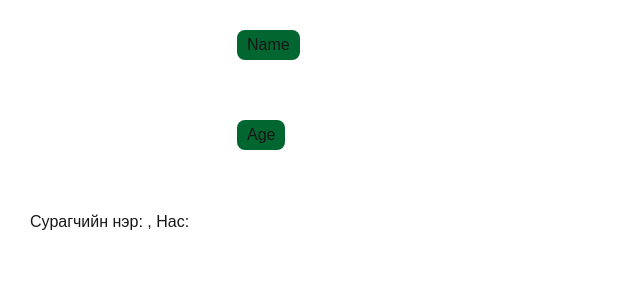
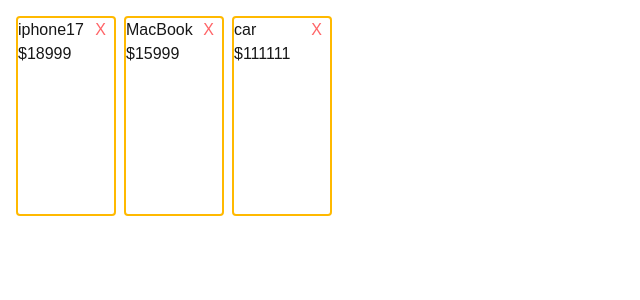
Before and after one commit to Z1CoL/TO-DO, a Next.js app in the folder to-do/: page /test1 in a window 1280 px wide. Shown: the top 300 px of the page, without its empty margins (0-640 px from the left). Built offline with nearby package versions, Linux system fonts and the light colour scheme.

Commit message:
new zuils uzeed turshij uzmeer bn

```diff
--- a/to-do/src/app/test1/page.jsx
+++ b/to-do/src/app/test1/page.jsx
@@ -1,15 +1,71 @@
+"use client";
 import Image from "next/image";
+import { useState } from "react";
 import { GreedBut } from "@/components1/props";
 import { Sol1 } from "@/components1/props";
 import { Sol2 } from "@/components1/props";
 import { Sol3 } from "@/components1/props";
 import { Sol4 } from "@/components1/props";
 import { Sol5 } from "@/components1/props";
+import { AddProduct } from "@/components1/props";
+import { ProductCard } from "@/components1/props2";
 
-export default function Greed() {
+// export default function Greed() {
+//   return (
+//     <div>
+//       <Sol4></Sol4>
+//     </div>
+//   );
+// }
+
+// const Page = () => {
+//   const [inputVal, setInputVal] = useState("");
+//   const [displayText, setDisplayText] = useState("");
+
+//   const inputChangeHandler = (e) => {
+//     setInputVal(e.target.value);
+//   };
+
+//   const clickHandler = () => {
+//     setDisplayText(inputVal);
+//   };
+
+//   return (
+//     <ControlledInput
+//       inputVal={inputVal}
+//       inputChangeHandler={inputChangeHandler}
+//       clickHandler={clickHandler}
+//       displayText={displayText}
+//     />
+//   );
+// };
+
+// export default Page;
+
+const data = [
+  {
+    name: "iphone17",
+    price: 18999,
+  },
+  {
+    name: "MacBook",
+    price: 15999,
+  },
+  {
+    name: "car",
+    price: 111111,
+  },
+];
+
+const Page = () => {
+  const [products, setProducts] = useState(data);
   return (
-    <div>
-      <Sol4></Sol4>
+    <div className="p-4 flex gap-2 flex-wrap">
+      {products.map((product) => {
+        return <ProductCard key={product.name} product={product} />;
+      })}
     </div>
   );
-}
+};
+
+export default Page;
--- a/to-do/src/components1/props.jsx
+++ b/to-do/src/components1/props.jsx
@@ -162,6 +162,39 @@
 }
 
 export function sol5() {
-    const [,] = useState()
-    const [] = useState
+  const [,] = useState();
+  const [] = useState;
 }
+
+export const AddProduct = (props) => {
+  const { prodAddHandler } = props;
+  const [name, setName] = useState("");
+  const [price, setPrice] = useState(0);
+  const nameChangeHandler = (e) => {
+    setName(e.target.value);
+  };
+  const priceChangeHandler = (e) => {
+    setPrice(Number(e.target.value));
+  };
+  return (
+    <div>
+      <input
+        value={name}
+        onChange={nameChangeHandler}
+        type="text"
+        placeholder="name"
+        className="border-2"
+      />
+      <input
+        value={price}
+        onChange={priceChangeHandler}
+        type="number"
+        placeholder="price"
+        className="border-2"
+      />
+      <button onClick={() => prodAddHandler(name, price)} className="border-2">
+        Add
+      </button>
+    </div>
+  );
+};
--- /dev/null
+++ b/to-do/src/components1/props2.jsx
@@ -0,0 +1,17 @@
+import React from "react";
+
+export const ProductCard = (props) => {
+  const { product, handleRemoveProd } = props;
+  return (
+    <div className="relative w-[100px] h-[200px] border-2 border-amber-400 rounded">
+      <p
+        onClick={() => handleRemoveProd(product.id)}
+        className="absolute cursor-pointer hover:opacity-50 right-2 text-red-400"
+      >
+        X
+      </p>
+      <h2>{product.name}</h2>
+      <p>${product.price}</p>
+    </div>
+  );
+};
```
